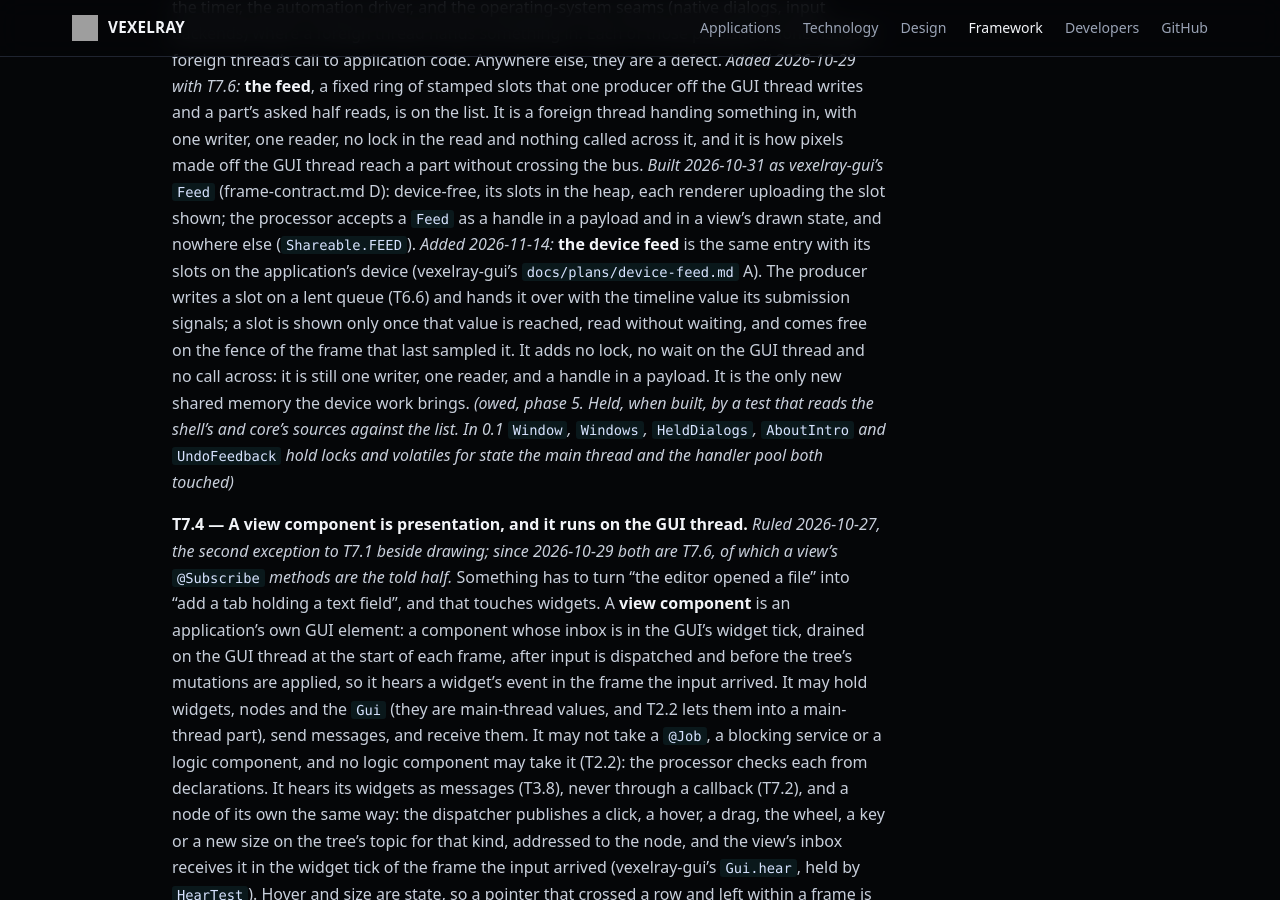
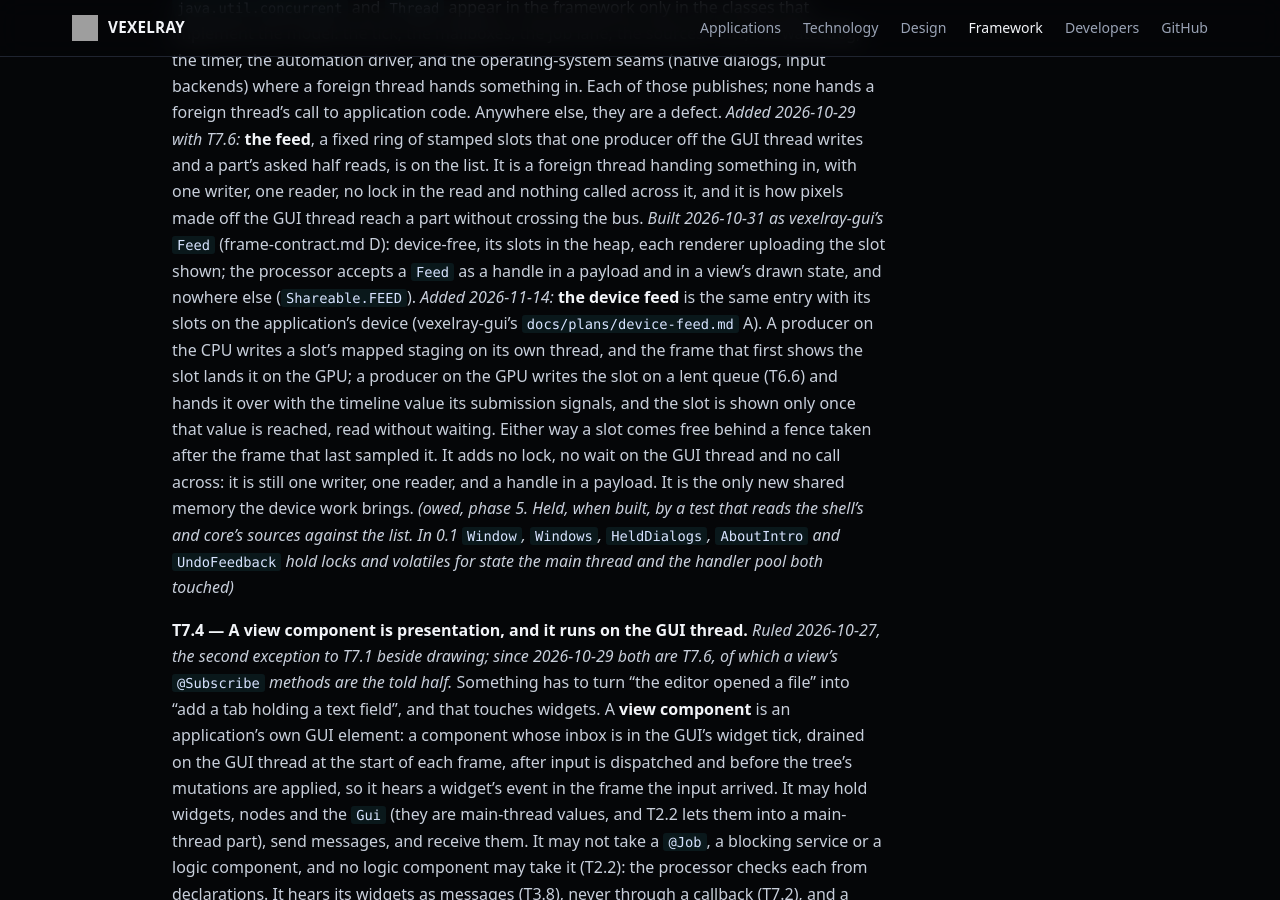
Before and after one commit to sibarum/vexelray-framework, a Jekyll site: the page built from docs/threading.md, in a window 1280 px wide and 900 px high, scrolled down 16833 px. Built offline with Jekyll 4.4.1, drawn with Linux system fonts in a browser that asks for light colours; our own code applies the rules of GitHub Pages for plain Markdown files; some of the changed text lies outside the part shown.

Commit message:
threading.md: a CPU producer's device feed is staged; T6.6 grows the compute queue
Follows the device-feed plan's revision of 2026-11-14: a picture made on the
CPU lands in the frame, and only a GPU producer takes a lent queue.

Co-Authored-By: Claude Opus 5.5 <noreply@anthropic.com>

```diff
--- a/docs/threading.md
+++ b/docs/threading.md
@@ -437,7 +437,8 @@ same compile error as any value asked for before it exists. At shutdown the queu
 has stopped (T6.2) and before the device is closed; a submission still in flight on it is waited for there, on the
 shutdown path, never in a frame. **Why:** no application code holds the `GuiApp` (T7.1, T2.2), so the only other way
 to a queue is `AppCompute.lend(GuiApp)` by hand, and a queue that outlives its device is a crash in the driver, not an
-exception. Declared, both mistakes move left. *(owed, device-feed step 4. Held, when built, by a test of the shutdown
+exception. Declared, both mistakes move left. It grows what is there: `Shell.computeQueue()`, a root from `WINDOW`
+one component may take, is the first case, given back today only by the device's own close. *(owed, device-feed step 4. Held, when built, by a test of the shutdown
 order with a queue held, and the processor's case for a `DeviceQueue` asked for before `WINDOW`)*
 
 ## 7. The main thread and the API surface
@@ -529,9 +530,10 @@ pixels made off the GUI thread reach a part without crossing the bus. *Built 202
 (frame-contract.md D): device-free, its slots in the heap, each renderer uploading the slot shown; the processor
 accepts a `Feed` as a handle in a payload and in a view's drawn state, and nowhere else (`Shareable.FEED`). *Added
 2026-11-14:* **the device feed** is the same entry with its slots on the application's device (vexelray-gui's
-`docs/plans/device-feed.md` A). The producer writes a slot on a lent queue (T6.6) and hands it over with the timeline
-value its submission signals; a slot is shown only once that value is reached, read without waiting, and comes free
-on the fence of the frame that last sampled it. It adds no lock, no wait on the GUI thread and no call across: it is
+`docs/plans/device-feed.md` A). A producer on the CPU writes a slot's mapped staging on its own thread, and the frame
+that first shows the slot lands it on the GPU; a producer on the GPU writes the slot on a lent queue (T6.6) and hands
+it over with the timeline value its submission signals, and the slot is shown only once that value is reached, read
+without waiting. Either way a slot comes free behind a fence taken after the frame that last sampled it. It adds no lock, no wait on the GUI thread and no call across: it is
 still one writer, one reader, and a handle in a payload. It is the only new shared memory the device work brings.
 *(owed, phase 5. Held, when built, by a test that reads the shell's and
 core's sources against the list. In 0.1 `Window`, `Windows`, `HeldDialogs`, `AboutIntro` and `UndoFeedback` hold
```
